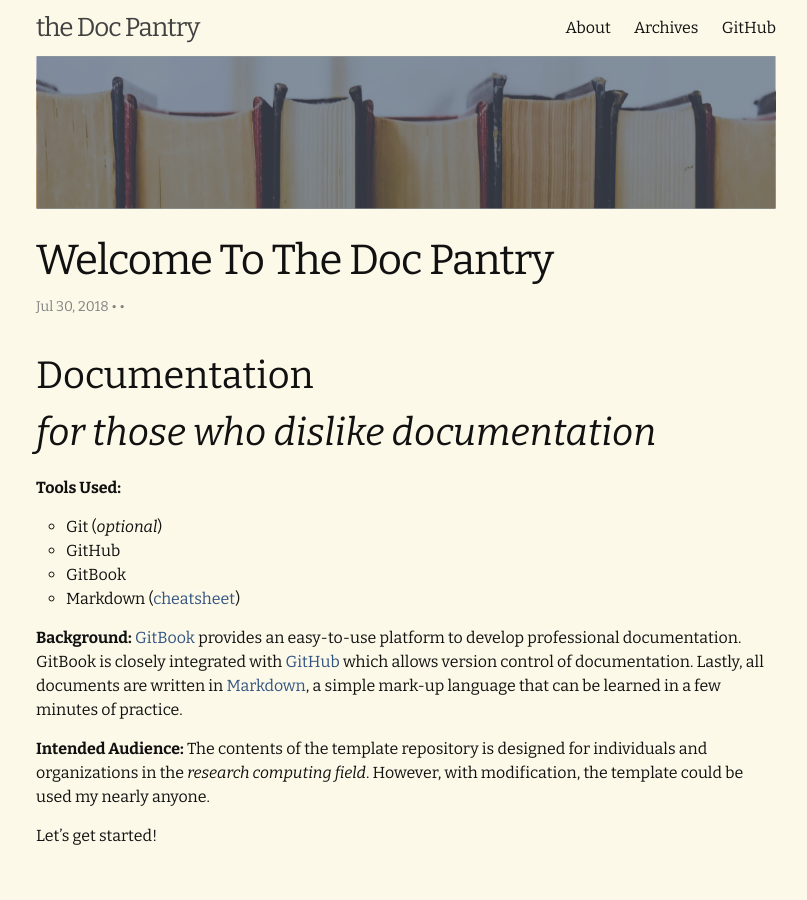
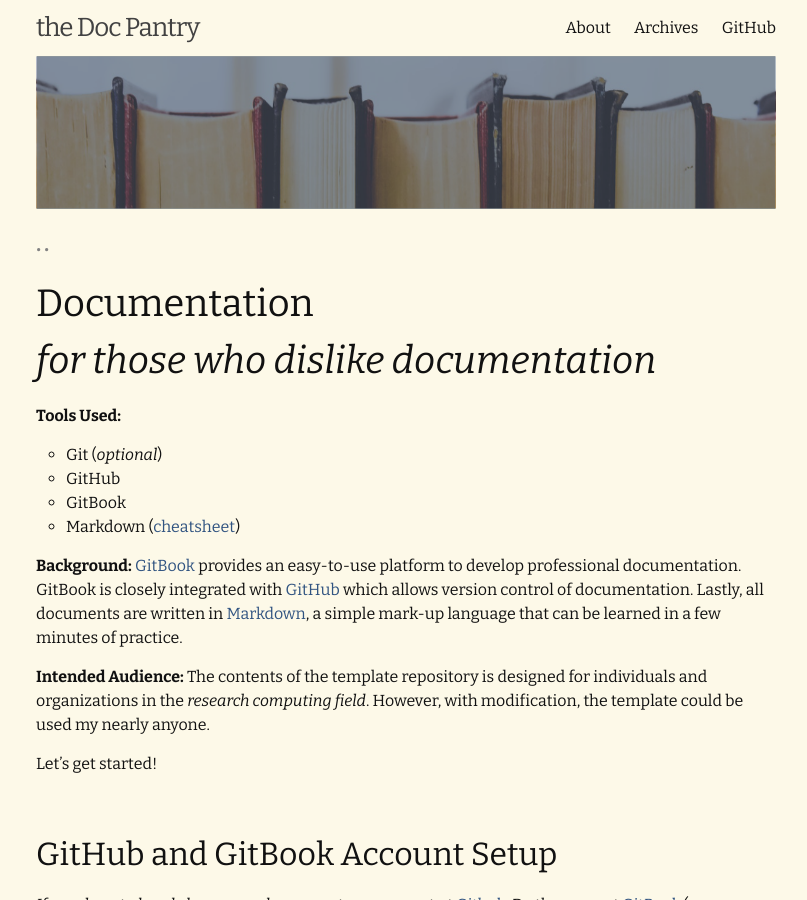
Before and after one commit to wendikristine/documentation-template, a Jekyll site: the page built from index.html, in a window 1280 px wide and 900 px high. Shown: the whole window, without its empty margins (234-1041 px from the left). Built offline with Jekyll 4.4.1, drawn with Linux system fonts in a browser that asks for light colours; the list of posts is cut into pages by our own code.

Commit message:
remove post-meta

```diff
--- a/_includes/head.html
+++ b/_includes/head.html
@@ -6,7 +6,7 @@
   {% assign title = page.title | default: site.title | escape %}
   {% assign canonical = page.url | replace:'index.html','' | absolute_url %}
   {% assign description = page.description | default: page.excerpt | default: site.description | strip_html | normalize_whitespace | escape %}
-  <!-- <title>{{ title }}</title> -->
+  <title>the Doc Pantry</title>
   <meta name="description" content="{{ description }}">
   {% if page.keywords %}
     {% if page.keywords.first %}
--- a/_layouts/home.html
+++ b/_layouts/home.html
@@ -13,18 +13,18 @@ layout: default
       {% capture post_lang %}{{ post.lang | default: site_lang }}{% endcapture %}
       {% capture lang %}{% if post_lang != site_lang %}{{ post_lang }}{% endif %}{% endcapture %}
 
-      <li{% if lang != empty %} lang="{{ lang }}"{% endif %}>
-        <header class="post-header">
-          <h1 class="post-title">
-            {% if post.external-url %}
-              <a class="post-link" href="{{ post.external-url }}">{{ post.title | escape }} &rarr;</a>
-            {% else %}
-              <a class="post-link" href="{{ post.url | relative_url }}">{{ post.title | escape }}</a>
-            {% endif %}
-          </h1>
+<!--      <li{% if lang != empty %} lang="{{ lang }}"{% endif %}> -->
+<!--        <header class="post-header"> -->
+<!--          <h1 class="post-title"> -->
+<!--            {% if post.external-url %} -->
+<!--              <a class="post-link" href="{{ post.external-url }}">{{ post.title | escape }} &rarr;</a> -->
+<!--            {% else %} -->
+<!--              <a class="post-link" href="{{ post.url | relative_url }}">{{ post.title | escape }}</a> -->
+<!--            {% endif %} -->
+<!--          </h1> -->
 
           <p class="post-meta">
-            {{ post.date | date: "%b %-d, %Y" }}
+            <!-- {{ post.date | date: "%b %-d, %Y" }} -->
             {% if post.categories != empty or post.tags != empty %}
               {% include category_links.html categories=post.categories tags=post.tags %}
             {% endif %}
--- a/_layouts/post.html
+++ b/_layouts/post.html
@@ -9,7 +9,7 @@ layout: default
     {% else %}
       <h1 class="post-title" itemprop="name headline">{{ page.title | escape }}</h1>
     {% endif %}
-    <!-- <p class="post-meta"><time datetime="{{ page.date | date_to_xmlschema }}" itemprop="datePublished">{{ page.date | date: "%b %-d, %Y" }}</time>{% if page.author %} • <span itemprop="author" itemscope itemtype="http://schema.org/Person"><span itemprop="name">{{ page.author }}</span></span>{% endif %}{% if page.categories != empty or page.tags != empty %}{% include category_links.html categories=page.categories tags=page.tags %}{% endif %}</p> -->
+    <p class="post-meta"><time datetime="{{ page.date | date_to_xmlschema }}" itemprop="datePublished">{{ page.date | date: "%b %-d, %Y" }}</time>{% if page.author %} • <span itemprop="author" itemscope itemtype="http://schema.org/Person"><span itemprop="name">{{ page.author }}</span></span>{% endif %}{% if page.categories != empty or page.tags != empty %}{% include category_links.html categories=page.categories tags=page.tags %}{% endif %}</p>
   </header>
 
   <div class="post-content" itemprop="articleBody">
```
